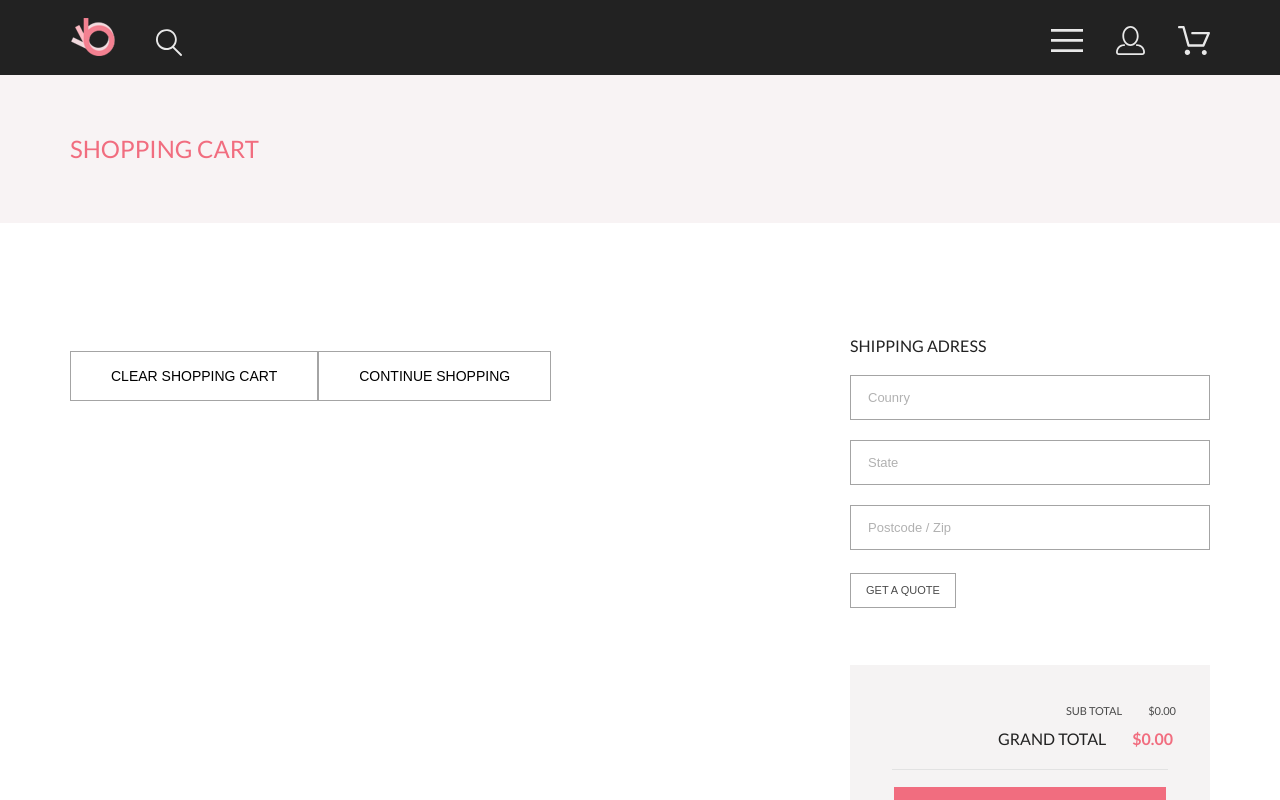
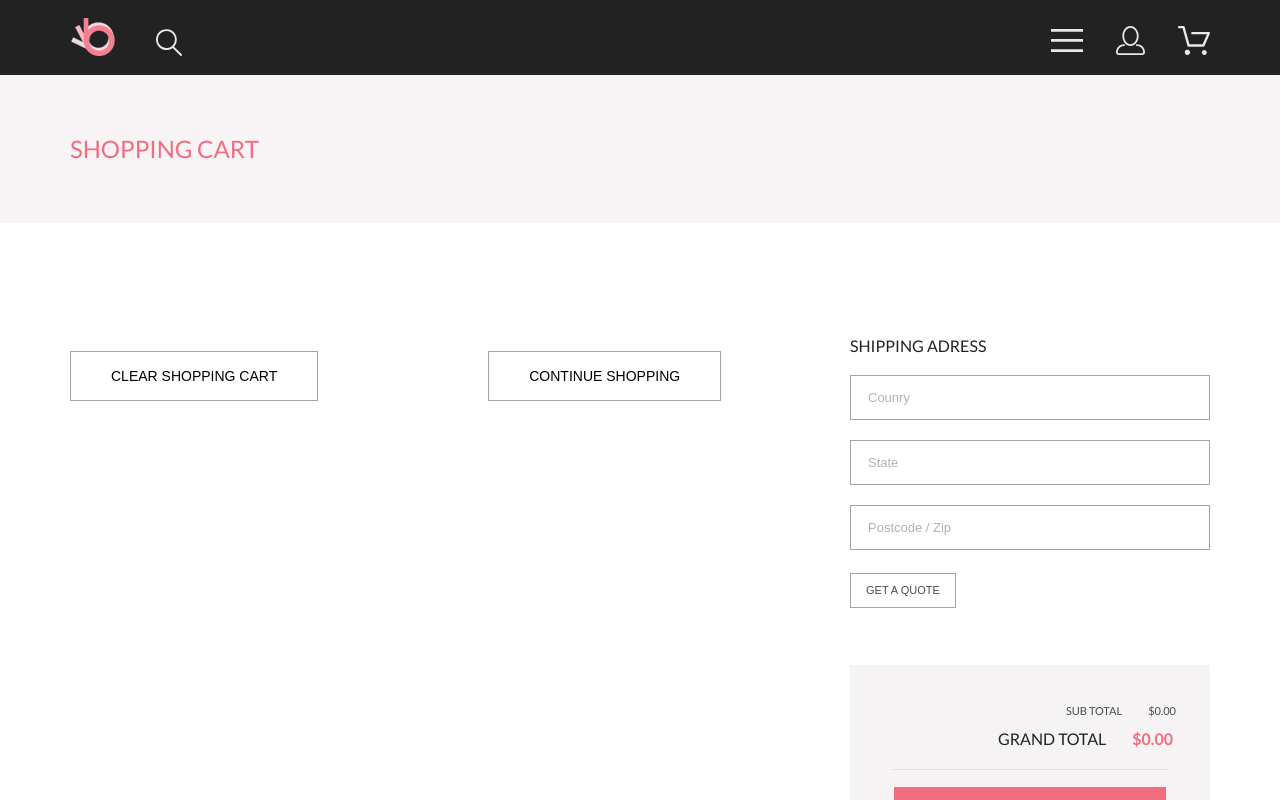
Before and after one commit to shytsko/frontend, a React (Create React App) app in the folder react/homework8/: page /cart in a window 1280 px wide. Shown: the top 800 px of the page. Built offline with nearby package versions, Linux system fonts and the light colour scheme.

Commit message:
Fix cart page styles

```diff
--- a/react/homework8/src/styles/cart-page.scss
+++ b/react/homework8/src/styles/cart-page.scss
@@ -89,6 +89,7 @@
         display: flex;
         justify-content: space-between;
         margin-top: 32px;
+        gap: 170px;
     }
 
     &__button {
```
